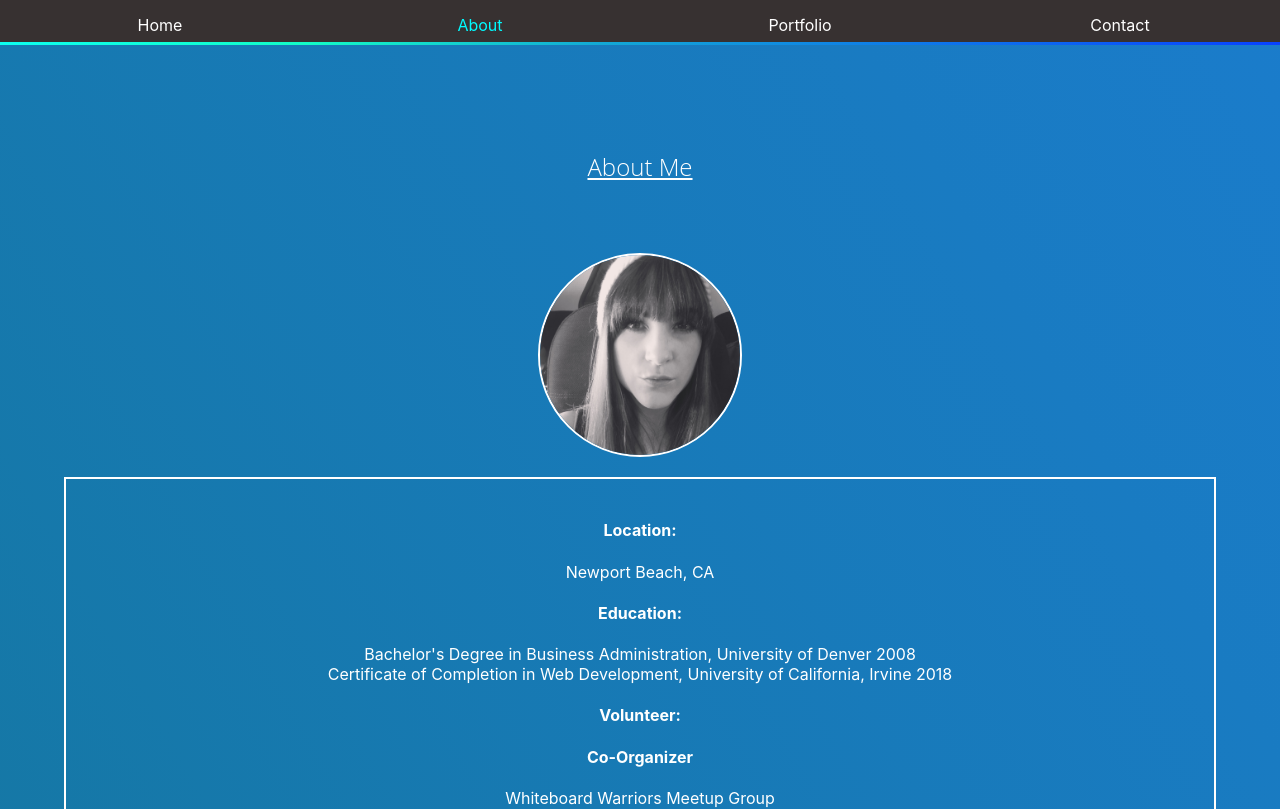
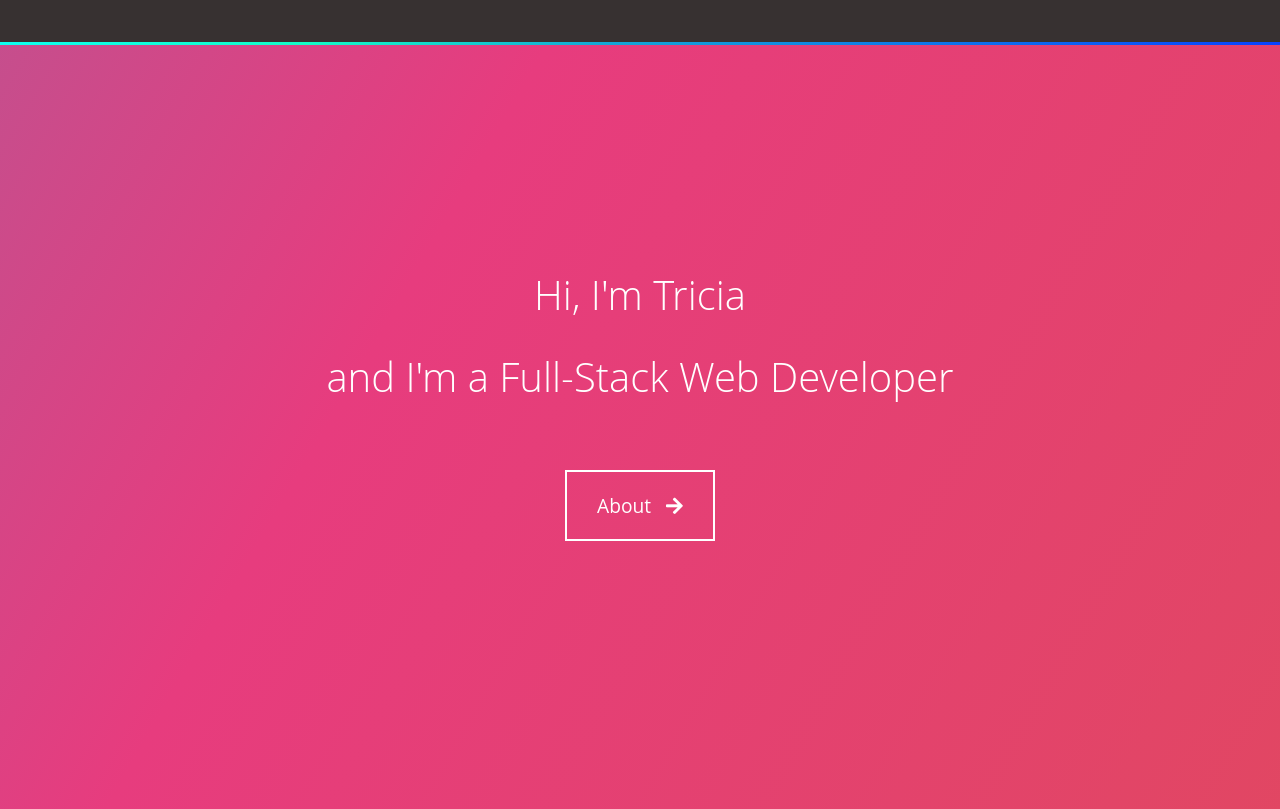
Before and after one commit to tricialeav/Portfolio, a React (Create React App) app: page /about in a window 1280 px wide. Shown: the top 809 px of the page. Built offline with nearby package versions, Linux system fonts and the light colour scheme; some icons are missing.

Commit message:
Added animation to profile photo

```diff
--- a/src/App.js
+++ b/src/App.js
@@ -7,11 +7,13 @@ import Portfolio from './components/portfolio/portfolio';
 import Contact from './components/contact/contact';
 
 
+// TODO enable scrolling animation
+
 class App extends Component {
   render() {
     return (
       <div className="App">
-      <Router>
+      {/* <Router>
         <Switch>
           <Route exact path='/' component={Landing}/>
           <Route path='/about' component={About}/>
@@ -20,7 +22,9 @@ class App extends Component {
         </Switch>
 
 
-      </Router>
+      </Router> */}
+      <Landing />
+      <About />
       </div>
     );
   }
--- a/src/components/navigation/navigation.js
+++ b/src/components/navigation/navigation.js
@@ -1,15 +1,17 @@
 import React, { Component } from 'react';
 import { BrowserRouter as Router, Route, Link, Switch, NavLink } from "react-router-dom";
 import './navigation.scss'
+
+// TODO update navigation for scroll function
 
 export default class Navigation extends Component {
     render() {
         return (
             <div className="navigation">
-                <NavLink exact={true} activeClassName='is-active' className='navigationLink' to='/'>Home</NavLink>
+                {/* <NavLink exact={true} activeClassName='is-active' className='navigationLink' to='/'>Home</NavLink>
                 <NavLink activeClassName='is-active' className='navigationLink' to='/about'>About</NavLink>
                 <NavLink activeClassName='is-active' className='navigationLink' to='/portfolio'>Portfolio</NavLink>
-                <NavLink activeClassName='is-active' className='navigationLink' to='/contact'>Contact</NavLink>
+                <NavLink activeClassName='is-active' className='navigationLink' to='/contact'>Contact</NavLink> */}
             </div>
         );
     }
--- a/src/views/About/About.js
+++ b/src/views/About/About.js
@@ -38,18 +38,13 @@ export default class About extends Component {
             <div className="about" id='about'>
                 <Navigation />
                 <div className='aboutGrid'>
-                    <div className='aboutColumns'>
+                    <div className='aboutColumns' id='aboutMe'>
                         <h2 className='divTitle'>About Me</h2>
                         <div className='aboutMeColumns'>
                             <img src={placeholder} alt='placeholder' id='profilePhoto' />
                             <div id='aboutText'>
-                                <h4>Location:</h4>
-                                <p>Newport Beach, CA</p>
-                                <h4>Education:</h4>
-                                <p>Bachelor's Degree in Business Administration, University of Denver 2008<br/>Certificate of Completion in Web Development, University of California, Irvine 2018</p>
-                                <h4>Volunteer:</h4>
-                                <h4>Co-Organizer</h4>
-                                <p>Whiteboard Warriors Meetup Group</p>
+                                <p>I'm a Full Stack Web Developer located in Newport Beach, CA.</p>
+                                <p></p>
                             </div>
                         </div>
                     </div>
--- a/src/views/About/About.scss
+++ b/src/views/About/About.scss
@@ -1,19 +1,23 @@
 $white: rgb(255, 255, 255);
 $green: rgb(11, 121, 73);
 
-.reds {
-	color: #fff;
-    background: linear-gradient(60deg, rgb(5, 106, 42), rgb(32, 129, 247));
-    background-size: 400% 1000%;
-    -webkit-animation: Gradient 10s ease infinite;
-	-moz-animation: Gradient 10s ease infinite;
-	animation: Gradient 10s ease infinite;
-}
+// .reds {
+// 	color: #fff;
+//     background: linear-gradient(60deg, rgb(5, 106, 42), rgb(32, 129, 247));
+//     background-size: 400% 1000%;
+//     -webkit-animation: Gradient 10s ease infinite;
+// 	-moz-animation: Gradient 10s ease infinite;
+// 	animation: Gradient 10s ease infinite;
+// }
 
 .aboutGrid {
     align-content: center;
     width: 90vw;
     margin: 100px auto;
+
+    // #aboutMe {
+    //     background: $white;
+    // }
 
     .aboutColumns {
         margin: 50px auto;
@@ -21,18 +25,25 @@ $green: rgb(11, 121, 73);
         .aboutMeColumns {
             display: grid;
             text-align: center;
+            background: $white;
+            padding: 20px;
+            // border: 2px solid rgb(8, 66, 255);
 
             #aboutText {
-                border: 2px solid $white;
+                color: black;
                 padding: 20px;
-                color: $white;
             }
 
             #profilePhoto {
                 max-width: 200px;
                 margin: 20px auto;
                 border-radius: 50%;
-                border: 2px solid $white;
+                border: 1px solid rgb(13, 255, 239);
+                // box-shadow: 0 0 15px rgba(0,0,0,0.6);
+                // -moz-box-shadow: 0 0 15px rgba(0,0,0,0.6);
+                // -webkit-box-shadow: 0 0 15px rgba(0,0,0,0.6);
+                // -o-box-shadow: 0 0 15px rgba(0,0,0,0.6);
+                animation: shadow-pulse 1s infinite;
             }
         }
 
@@ -85,7 +96,7 @@ $green: rgb(11, 121, 73);
                     .flipCardBack {
                         transform: rotateY(180deg);
                         background: $white;
-                        color: $green;
+                        color: rgb(8, 66, 255);
                         align-content: center;
                     }
                 }
@@ -168,6 +179,16 @@ $green: rgb(11, 121, 73);
 	}
 }
 
+@keyframes shadow-pulse
+{
+  0% {
+    box-shadow: 0 0 0 0px rgba(13, 255, 239, 0.5);
+  }
+  100% {
+    box-shadow: 0 0 0 15px rgba(13, 255, 239, 0);
+  }
+}
+
 
 @media screen and (min-width: 1400px) {
     .aboutMeColumns {
@@ -181,7 +202,7 @@ $green: rgb(11, 121, 73);
     }
 
     #profilePhoto {
-        max-width: 200px;
+        max-width: 300px;
         margin: auto auto;
     }
 
--- a/src/views/Landing/Landing.js
+++ b/src/views/Landing/Landing.js
@@ -33,9 +33,9 @@ export default class Landing extends Component {
     return (
       <div className="landing">
         <h1 className='landingText'>Hi, I'm Tricia</h1>
-        <h1 className='landingText'>and I'm a Web Developer</h1>
+        <h1 className='landingText'>and I'm a Full-Stack Web Developer</h1>
         <div id='buttonDiv'>
-          <a href='/about'><button id='learnMoreButton' onMouseEnter={this.increaseSize} onMouseLeave={this.decreaseSize}>About &nbsp;&nbsp;<i className={this.state.increaseSize ? 'fas fa-arrow-right increaseSize' : 'fas fa-arrow-right'}></i></button></a>
+          <a href='#about'><button id='learnMoreButton' onMouseEnter={this.increaseSize} onMouseLeave={this.decreaseSize}>About &nbsp;&nbsp;<i className={this.state.increaseSize ? 'fas fa-arrow-right increaseSize' : 'fas fa-arrow-right'}></i></button></a>
         </div>
       </div>
     );
--- a/src/views/Landing/Landing.scss
+++ b/src/views/Landing/Landing.scss
@@ -45,7 +45,7 @@
 	height: 100vh;
 	color: #fff;
 	background: linear-gradient(-60deg, rgb(215, 89, 51), #E73C7E, #23A6D5, rgb(23, 205, 162));
-	background-size: 400% 400%;
+	background-size: 400% 1000%;
 	-webkit-animation: Gradient 10s ease infinite;
 	-moz-animation: Gradient 10s ease infinite;
 	animation: Gradient 10s ease infinite;
```
